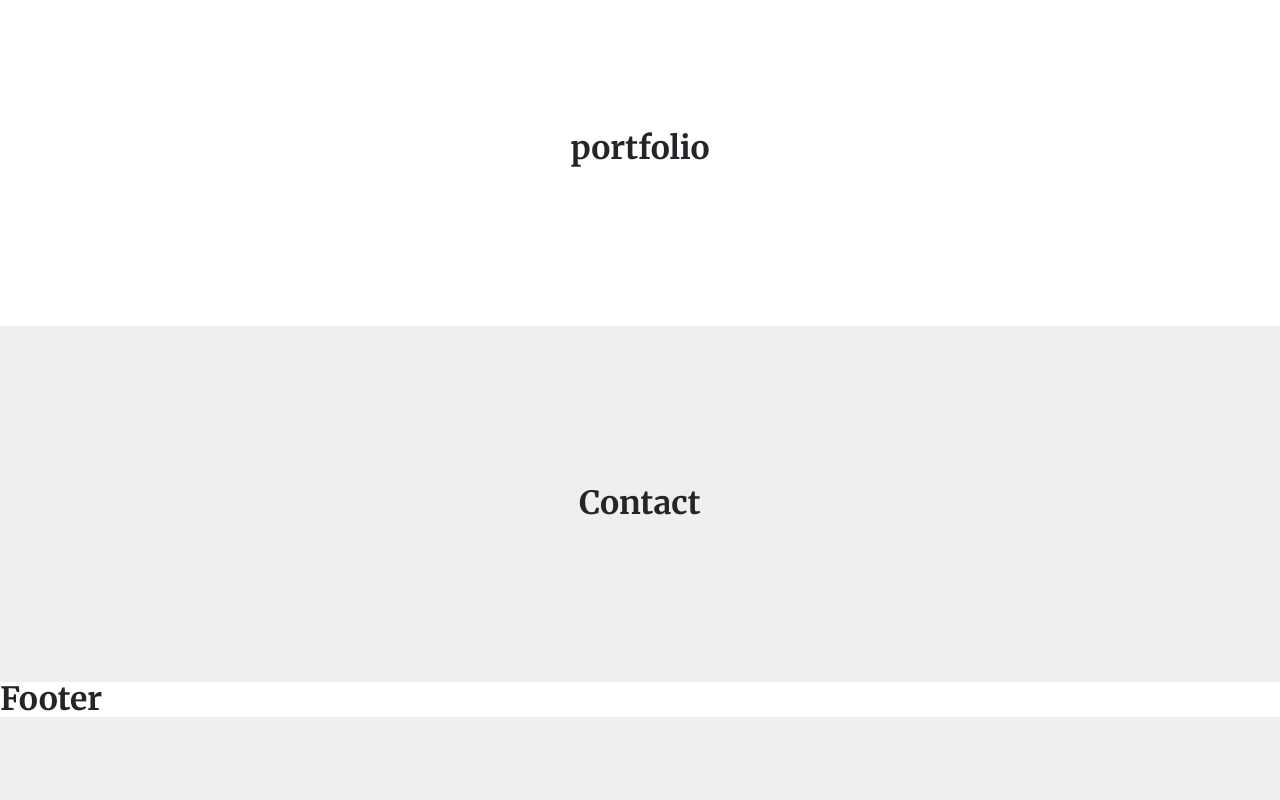
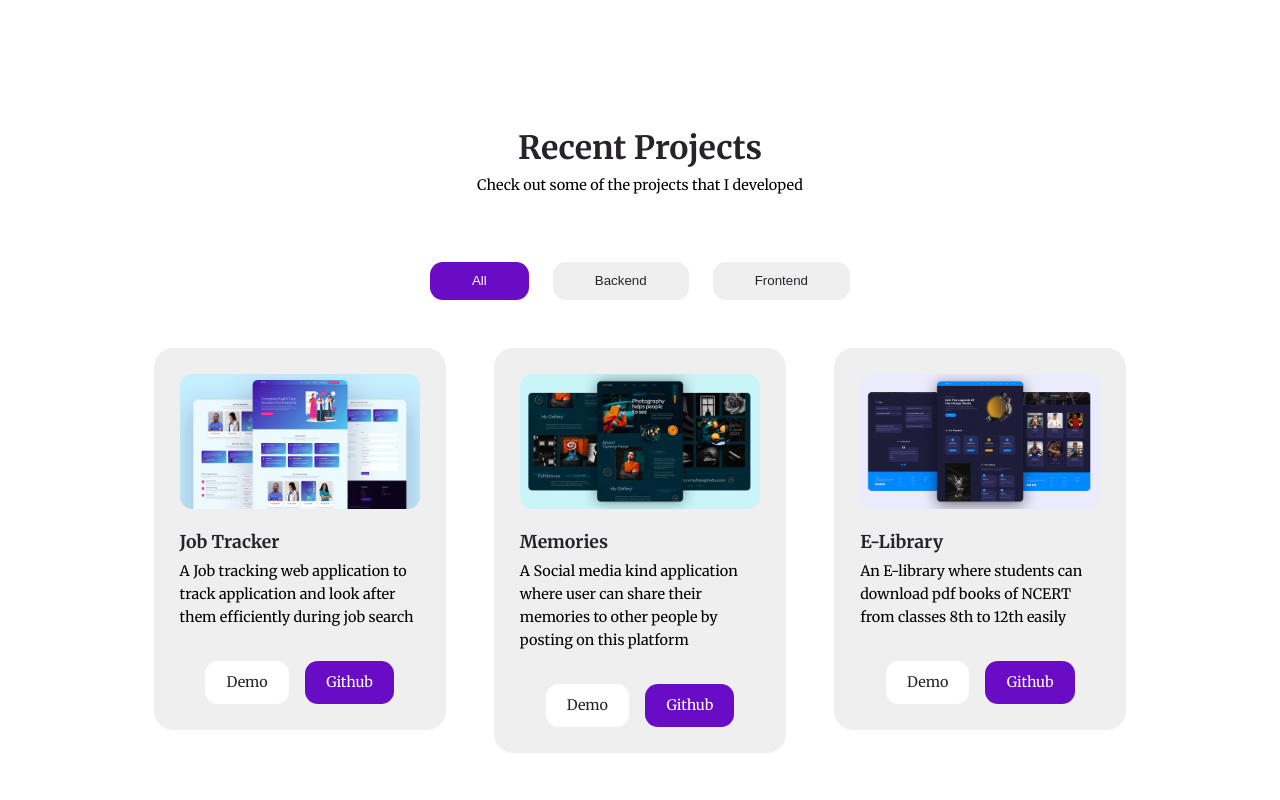
Before and after one commit to Anurag41682/Portfolio_2.0, a React (Vite) app: page / in a window 1280 px wide. Shown: the part 1680-2480 px from the top of the page. Built offline with nearby package versions, Linux system fonts and the light colour scheme.

Commit message:
Done Portfolio section

```diff
--- a/src/section/about/About.tsx
+++ b/src/section/about/About.tsx
@@ -40,7 +40,7 @@ const About = () => {
           <a
             target="_blank"
             href="https://drive.google.com/file/d/1-WGq2y9gFGCL1CLwLxcdPrrQVkuNttWI/view?usp=sharing"
-            className="btn primary"
+            className="btn about primary"
           >
             Download Resume <IoMdDownload />
           </a>
--- a/src/section/about/about.css
+++ b/src/section/about/about.css
@@ -54,11 +54,17 @@
   .about_left {
     display: none;
   }
+
   .about_container {
     grid-template-columns: 1fr;
   }
+
   .about_right h2 {
     text-align: center;
+  }
+
+  a.btn.about {
+    margin: auto;
   }
 }
 
--- a/src/section/about/data.tsx
+++ b/src/section/about/data.tsx
@@ -1,7 +1,7 @@
 import { GiBlackBook } from "react-icons/gi";
 
 const data = [
-  { id: 1, icon: <GiBlackBook />, title: "Projects", desc: "10+ completed" },
+  { id: 1, icon: <GiBlackBook />, title: "Projects", desc: "5+ completed" },
 ];
 
 export default data;
--- /dev/null
+++ b/src/section/portfolio/CategoryButton.tsx
@@ -0,0 +1,18 @@
+const CategoryButton: React.FC<{
+  category: string;
+  className: string;
+  onChangeCategory: (category: string) => void;
+}> = ({ category, className, onChangeCategory }) => {
+  return (
+    <button
+      onClick={() => {
+        onChangeCategory(category);
+      }}
+      className={className}
+    >
+      {category}
+    </button>
+  );
+};
+
+export default CategoryButton;
--- a/src/section/portfolio/Portfolio.tsx
+++ b/src/section/portfolio/Portfolio.tsx
@@ -1,9 +1,32 @@
+import Projects from "./Projects";
+import ProjectCategory from "./ProjectCategory";
+import data from "./data";
+import { useState } from "react";
 import "./portfolio.css";
 
 const Portfolio = () => {
+  const [projects, setProjects] = useState(data);
+  const categories = data.map((item) => item.category);
+  const uniqueCategories = ["all", ...new Set(categories)];
+  const filterProjectHandler = (category: string) => {
+    if (category == "all") {
+      setProjects(data);
+      return;
+    }
+    const filterProjects = data.filter((item) => item.category == category);
+    setProjects(filterProjects);
+  };
   return (
     <section id="portfolio">
-      <h2>portfolio</h2>
+      <h2>Recent Projects</h2>
+      <p>Check out some of the projects that I developed</p>
+      <div className="container portfolio_container">
+        <ProjectCategory
+          categories={uniqueCategories}
+          onFilterProjects={filterProjectHandler}
+        />
+        <Projects projects={projects} />
+      </div>
     </section>
   );
 };
--- /dev/null
+++ b/src/section/portfolio/Project.tsx
@@ -0,0 +1,46 @@
+import Card from "../../components/Card";
+interface Project {
+  id: number;
+  category: string;
+  image: string;
+  title: string;
+  desc: string;
+  demo: string;
+  github: string;
+}
+
+interface ProjectProps {
+  pro: Project;
+}
+
+const Project: React.FC<ProjectProps> = ({ pro }) => {
+  return (
+    <Card className="light portfolio_project">
+      <div className="portfolio_project-image">
+        <img src={pro.image} alt="Project-Image" />
+      </div>
+      <h4>{pro.title}</h4>
+      <p>{pro.desc}</p>
+      <div className="portfolio_project-cta">
+        <a
+          href={pro.demo}
+          className="btn sm white"
+          target="_blank"
+          rel="noopener noreferrer"
+        >
+          Demo
+        </a>
+        <a
+          href={pro.github}
+          className="btn sm primary"
+          target="_blank"
+          rel="noopener noreferrer"
+        >
+          Github
+        </a>
+      </div>
+    </Card>
+  );
+};
+
+export default Project;
--- /dev/null
+++ b/src/section/portfolio/ProjectCategory.tsx
@@ -0,0 +1,38 @@
+import React, { useState } from "react";
+import CategoryButton from "./CategoryButton";
+
+interface PropsCategory {
+  categories: string[];
+  onFilterProjects: (category: string) => void;
+}
+
+const ProjectCategory: React.FC<PropsCategory> = ({
+  categories,
+  onFilterProjects,
+}) => {
+  const [activeCategory, setActiveCategory] = useState("all");
+  const changeCategoryHandle = (activeCat: string) => {
+    setActiveCategory(activeCat);
+    onFilterProjects(activeCat);
+  };
+  return (
+    <div className="portfolio_categories">
+      {categories.map((item) => {
+        return (
+          <CategoryButton
+            key={item}
+            category={item}
+            className={`btn cat_btn ${
+              activeCategory == item ? "primary" : "light"
+            }`}
+            onChangeCategory={() => {
+              changeCategoryHandle(item);
+            }}
+          />
+        );
+      })}
+    </div>
+  );
+};
+
+export default ProjectCategory;
--- /dev/null
+++ b/src/section/portfolio/Projects.tsx
@@ -0,0 +1,24 @@
+import Project from "./Project";
+interface p {
+  id: number;
+  category: string;
+  image: string;
+  title: string;
+  desc: string;
+  demo: string;
+  github: string;
+}
+interface projects {
+  projects: p[];
+}
+const Projects: React.FC<projects> = ({ projects }) => {
+  return (
+    <div className="portfolio_projects">
+      {projects.map((item) => {
+        return <Project key={item.id} pro={item} />;
+      })}
+    </div>
+  );
+};
+
+export default Projects;
--- /dev/null
+++ b/src/section/portfolio/data.tsx
@@ -0,0 +1,34 @@
+import Image1 from "../../assets/project1.jpg";
+import Image2 from "../../assets/project2.jpg";
+import Image3 from "../../assets/project3.jpg";
+const data = [
+  {
+    id: 1,
+    category: "Backend",
+    image: Image1,
+    title: "Job Tracker",
+    desc: "A Job tracking web application to track application and look after them efficiently during job search",
+    demo: "",
+    github: "https://github.com/Anurag41682/JobTracker",
+  },
+  {
+    id: 2,
+    category: "Backend",
+    image: Image2,
+    title: "Memories",
+    desc: "A Social media kind application where user can share their memories to other people by posting on this platform",
+    demo: "",
+    github: "https://github.com/Anurag41682/Memories-WebApp",
+  },
+  {
+    id: 3,
+    category: "Frontend",
+    image: Image3,
+    title: "E-Library",
+    desc: "An E-library where students can download pdf books of NCERT from classes 8th to 12th easily",
+    demo: "",
+    github: "https://github.com/Anurag41682/E-Library",
+  },
+];
+
+export default data;
--- a/src/section/portfolio/portfolio.css
+++ b/src/section/portfolio/portfolio.css
@@ -0,0 +1,86 @@
+.portfolio_categories {
+  display: flex;
+  justify-content: center;
+  gap: 1.5rem;
+  flex-wrap: wrap;
+}
+
+.btn.cat_btn {
+  text-transform: capitalize;
+  transition: var(--transition);
+}
+.btn.cat_btn:hover {
+  transform: translateY(0);
+}
+
+.portfolio_projects {
+  margin-top: 3rem;
+  display: grid;
+  grid-template-columns: repeat(3, 1fr);
+  gap: 3rem;
+  align-items: start;
+}
+
+@keyframes animateProject {
+  from {
+    opacity: 0;
+  }
+  to {
+    opacity: 1;
+  }
+}
+
+.card.portfolio_project {
+  animation: animateProject 800ms ease-in forwards;
+}
+
+.portfolio_project-image {
+  width: 100%;
+  height: fit-content;
+  min-height: 7rem;
+  max-height: 15rem;
+  background-color: var(--color-light);
+  border-radius: var(--border-radius-2);
+  margin-bottom: 1.5rem;
+  overflow: hidden;
+}
+
+.portfolio_project p {
+  margin: 0.5rem 0 2rem;
+}
+
+.portfolio_project-cta {
+  display: flex;
+  gap: 1rem;
+  justify-content: center;
+}
+
+.portfolio_project:hover .btn.sm {
+  border-color: var(--color-light);
+}
+
+.portfolio_project:hover .btn.sm.primary {
+  background-color: transparent;
+  color: var(--color-primary);
+  border-color: var(--color-primary);
+}
+
+@media screen and (max-width: 1024px) {
+  .portfolio_projects {
+    grid-template-columns: 1fr 1fr;
+    gap: 2rem;
+  }
+}
+
+@media screen and (max-width: 600px) {
+  .portfolio_categories {
+    gap: 0.6rem;
+  }
+  .portfolio_projects {
+    grid-template-columns: 1fr;
+    gap: 1.5rem;
+  }
+  .btn.cat_btn {
+    padding: 0.7rem 0.8rem;
+  }
+}
```
Also changed, not shown: src/assets/header.jpg.
